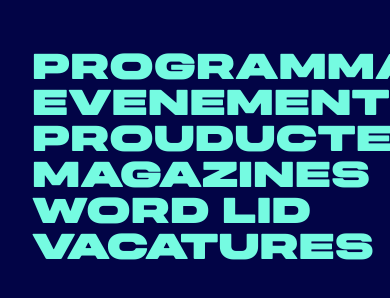
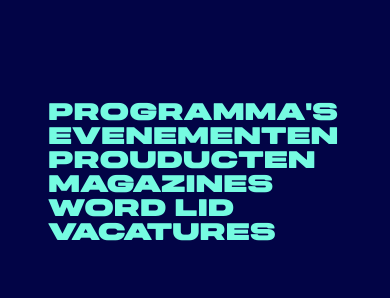
Before and after one commit to michelebruno/fabrique-test, a website: page index.html in a window 390 px wide. Drawn offline with Linux system fonts and the light colour scheme.

Commit message:
minor design updates

```diff
--- a/index.html
+++ b/index.html
@@ -9,7 +9,7 @@
 <body>
 
 <nav class="nav-menu bg-blue text-green min-h-screen " aria-expanded="true">
-    <ul class="nav-menu-list leading-none font-bold px-8 py-12 overflow-x-hidden" id="nav-menu">
+    <ul class="nav-menu-list leading-none font-bold px-12 py-24 overflow-x-hidden" id="nav-menu">
         <li><a href="#" aria-current="page">Programma's</a></li>
         <li><a href="#">Evenementen</a></li>
         <li><a href="#">Prouducten</a></li>
--- a/script.js
+++ b/script.js
@@ -28,18 +28,13 @@ function onItemHover(activeItem, activeIndex) {
             scaleFactor = SIBILINGS_MULTIPLIER
         }
 
-
         item.firstChild.style.transform = 'scale3d(' + scaleFactor + ', ' + scaleFactor + ', 1)'
-
         item.style.maxHeight = scaleFactor + "em"
         item.style.minHeight = scaleFactor + "em"
-
-
     })
 }
 
 items.forEach((item, i) => {
-
     item.addEventListener('mouseover', () => onItemHover(item, i))
 })
 
--- a/src/style.css
+++ b/src/style.css
@@ -4,7 +4,7 @@
 
 @layer base {
     @font-face {
-        src: url("../assets/AvrosTrosMidnight-60Black.woff2") format("woff2");
+        src: url("../assets/AvrosTrosMidnight-60Black.woff2") format("woff2"), local('Avros Tros Midnight'), local("AvrosTrosMidnight");
         font-family: "Avros Tros Midnight";
     }
 }
@@ -12,7 +12,7 @@
 @layer components {
 
     .nav-menu-list li {
-        @apply block text-green uppercase max-h-[1em] min-h-[1em] transition-all ease-in-out text-4xl lg:text-7xl;
+        @apply block text-green uppercase max-h-[1em] min-h-[1em] transition-all ease-in-out text-2xl md:text-3xl lg:text-7xl;
         will-change: font-size, min-height, max-height;
     }
 
```
Also changed, not shown: dist/output.css.
